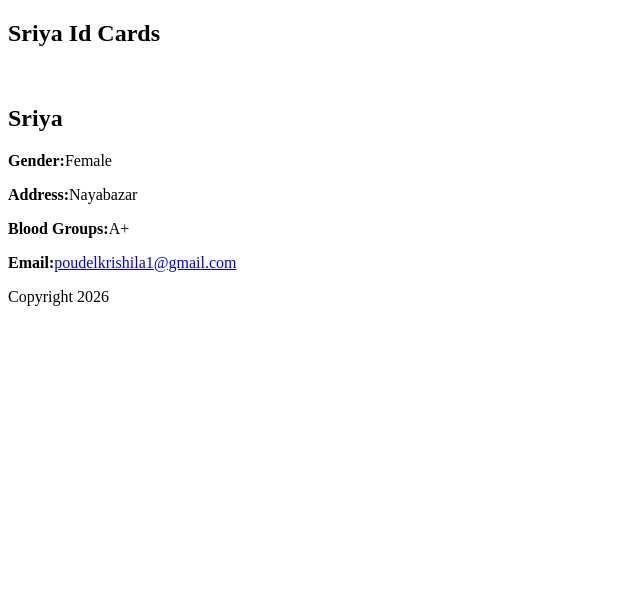
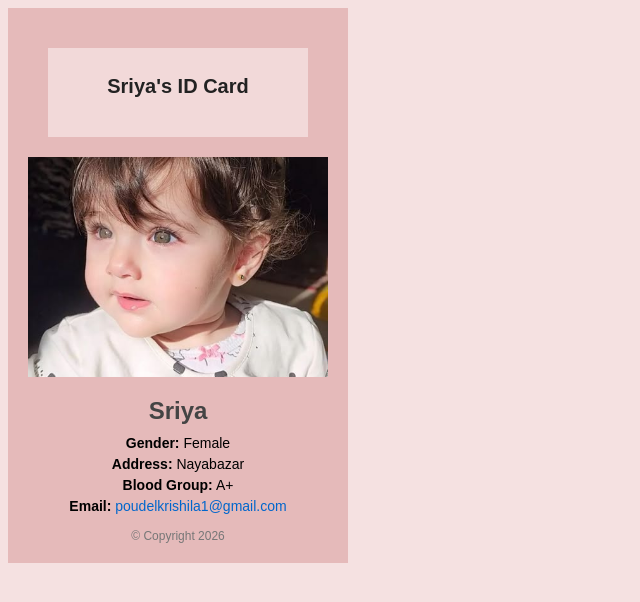
Before and after one commit to Krishila/Intro-to-web-development, a plain HTML site: page Day 3-CSSBasics/Excersie.html in a window 1280 px wide. Shown: the whole page, without its empty margins (0-640 px from the left). Drawn offline with Linux system fonts and the light colour scheme.

Commit message:
Day 3 Excercise

```diff
--- a/Day 3-CSSBasics/Excersice.css
+++ b/Day 3-CSSBasics/Excersice.css
@@ -0,0 +1,61 @@
+body {
+    font-family: Arial, sans-serif;
+    background-color: #f5e1e1;
+    display: flex;
+    align-items: center;
+}
+
+main {
+    background: #e5baba;
+    width: 300px;
+    padding: 20px;
+}
+
+.heading{
+    text-align: center;
+    background-color: #f2d9d9;
+    padding: 24px;
+    margin: 20px;
+    padding-top: 10px;
+}
+
+h1 {
+    text-align: center;
+    font-size: 20px;
+    margin-bottom: 15px;
+    color: #222;
+}
+
+img {
+    display: block;
+    width: 100%;
+    height:220px;
+    object-fit: cover;
+}
+
+h2 {
+    text-align: center;
+    margin-bottom: 10px;
+    color: #444;
+}
+
+p {
+    margin: 5px 0;
+    font-size: 14px;
+}
+
+a {
+    color: #0066cc;
+    text-decoration: none;
+}
+
+footer {
+    text-align: center;
+    margin-top: 15px;
+    font-size: 12px;
+    color: #777;
+}
+
+.detail{
+    text-align: center;
+}
--- a/Day 3-CSSBasics/Excersie.html
+++ b/Day 3-CSSBasics/Excersie.html
@@ -1,27 +1,33 @@
-<!DOCTYPE html>
+<!doctype html>
 <html lang="en">
   <head>
-    <meta charset="UTF-8">
-    <meta name="viewport" content="width=device-width, initial-scale=1.0">
-    <title>ID Cards</title>
+    <meta charset="UTF-8" />
+    <meta name="viewport" content="width=device-width, initial-scale=1.0" />
+    <title>Sriya ID Card</title>
+    <!-- Link external CSS -->
+    <link rel="stylesheet" href="Excersice.css" />
   </head>
   <body>
     <main>
-    <section>
-        <h1>Sriya Id Cards</h1>
-        <img src="Public/images/2.jpg" alt=""width="100">
+      <section class="heading">
+        <h1>Sriya's ID Card</h1>
+      </section>
+      <section class="detail">
+        <img src="Public/2.jpg" alt="Sriya" width="150" />
+        <h2>Sriya</h2>
+        <p><b>Gender:</b> Female</p>
+        <p><b>Address:</b> Nayabazar</p>
+        <p><b>Blood Group:</b> A+</p>
+        <p>
+          <b>Email:</b>
+          <a href="mailto:poudelkrishila1@gmail.com"
+            >poudelkrishila1@gmail.com</a
+          >
+        </p>
       </section>
       <section>
-        <h2>Sriya</h2>
-        <p><b>Gender:</b>Female</p>
-        <p><b>Address:</b>Nayabazar</p>
-        <p><b>Blood Groups:</b>A+</p>
-        <p><b>Email:</b><a href="mailto::poudelkrishila1@gmail.com">poudelkrishila1@gmail.com</a></p>
-    </section>
-    <section>
-        <footer>Copyright 2026</footer>
+        <footer>© Copyright 2026</footer>
       </section>
     </main>
-
   </body>
 </html>
```
Also changed, not shown: Day 3-CSSBasics/Public/2.jpg (renamed from Day2-HTML Fundamentals/Public/images/2.jpg). Lines whose indentation alone changed are shown as unchanged.
